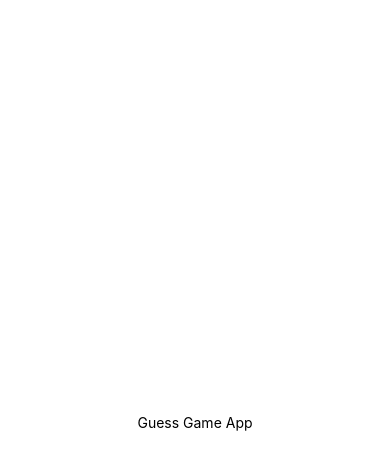
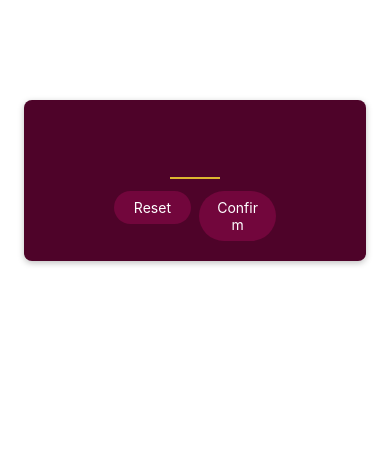
Before and after one commit to joaombpereira-eng/GuessGame, a React Native app: screen / in a window 390 px wide. Shown: the top 470 px of the page. Built offline with nearby package versions, Linux system fonts and the light colour scheme.

Commit message:
Styling Buttons and Text Input in SGScreen

```diff
--- a/App.js
+++ b/App.js
@@ -1,18 +1,9 @@
-import React from 'react';
-import {View, Text, StyleSheet} from 'react-native';
+import {StyleSheet} from 'react-native';
+
+import StartGameScreen from './screens/StartGameScreen';
 
 export default function App() {
-  return (
-    <View style={styles.container}>
-      <Text>Guess Game App</Text>
-    </View>
-  );
+  return <StartGameScreen />;
 }
 
-const styles = StyleSheet.create({
-  container: {
-    flex: 1,
-    justifyContent: 'center',
-    alignItems: 'center',
-  },
-});
+const styles = StyleSheet.create({});
--- /dev/null
+++ b/components/PrimaryButton.js
@@ -0,0 +1,44 @@
+import React from 'react';
+import {View, Text, StyleSheet, Pressable} from 'react-native';
+
+export default function PrimaryButton({children}) {
+  function pressHandle() {
+    console.log('Pressed!');
+  }
+
+  return (
+    <View style={styles.buttonOuterContainer}>
+      <Pressable
+        style={({pressed}) =>
+          pressed
+            ? [styles.buttonInnerContainer, styles.pressed]
+            : styles.buttonInnerContainer
+        }
+        onPress={pressHandle}
+        android_ripple={{color: '#640233'}}>
+        <Text style={styles.buttonText}>{children}</Text>
+      </Pressable>
+    </View>
+  );
+}
+
+const styles = StyleSheet.create({
+  buttonOuterContainer: {
+    borderRadius: 28,
+    margin: 4,
+    overflow: 'hidden',
+  },
+  buttonInnerContainer: {
+    backgroundColor: '#72063C',
+    paddingVertical: 8,
+    paddingHorizontal: 16,
+    elevation: 2,
+  },
+  buttonText: {
+    color: 'white',
+    textAlign: 'center',
+  },
+  pressed: {
+    opacity: 0.75,
+  },
+});
--- a/index.js
+++ b/index.js
@@ -1,7 +1,3 @@
-/**
- * @format
- */
-
 import {AppRegistry} from 'react-native';
 import App from './App';
 import {name as appName} from './app.json';
--- /dev/null
+++ b/screens/StartGameScreen.js
@@ -0,0 +1,59 @@
+import React from 'react';
+import {View, StyleSheet, TextInput} from 'react-native';
+import PrimaryButton from '../components/PrimaryButton';
+
+export default function StartGameScreen() {
+  return (
+    <View style={styles.inputContainer}>
+      <TextInput
+        style={styles.numberInput}
+        maxLength={2}
+        keyboardType="number-pad"
+        autoCapitalize="none"
+        autoCorrect={false}
+      />
+      <View style={styles.buttonsContainer}>
+        <View style={styles.buttonContainer}>
+          <PrimaryButton>Reset</PrimaryButton>
+        </View>
+        <View style={styles.buttonContainer}>
+          <PrimaryButton>Confirm</PrimaryButton>
+        </View>
+      </View>
+    </View>
+  );
+}
+
+const styles = StyleSheet.create({
+  inputContainer: {
+    justifyContent: 'center',
+    alignItems: 'center',
+    marginTop: 100,
+    marginHorizontal: 24,
+    padding: 16,
+    backgroundColor: '#4E0329',
+    borderRadius: 8,
+    elevation: 4, //Shadow - Android Only
+    shadowColor: 'black', // Shadow - iOS Only
+    shadowOffset: {width: 0, height: 2}, // Shadow - iOS Only
+    shadowRadius: 6, // Shadow - iOS Only
+    shadowOpacity: 0.25, // Shadow - iOS Only
+  },
+  numberInput: {
+    height: 55,
+    width: 50,
+    fontSize: 32,
+    borderBottomColor: '#DDB52F',
+    borderBottomWidth: 2,
+    color: '#DDB52F',
+    marginVertical: 8,
+    fontWeight: 'bold',
+    textAlign: 'center',
+  },
+  buttonsContainer: {
+    flexDirection: 'row',
+  },
+  buttonContainer: {
+    flex: 1,
+  },
+});
```
Also changed, not shown: screens/GameOverScreen.js (added), screens/GameScreen.js (added).
